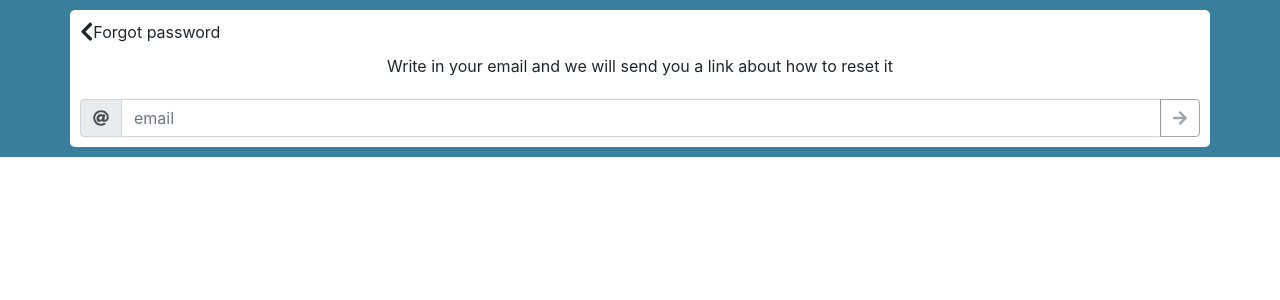
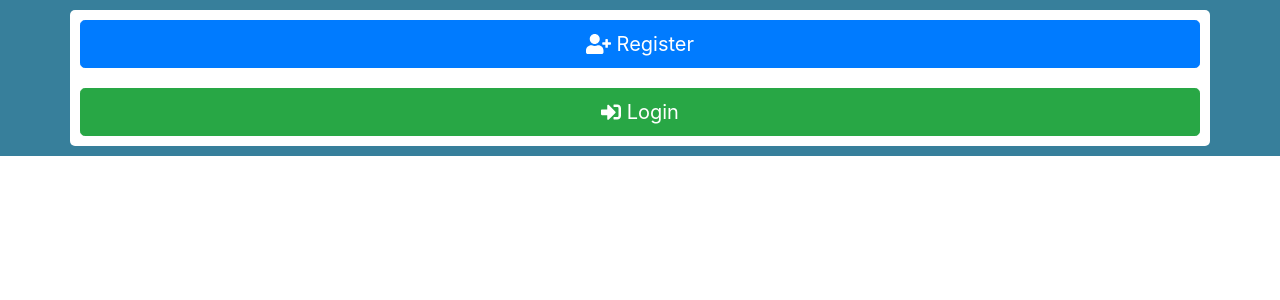
Before and after one commit to boklisten/bl-login, an Angular app: page / in a window 1280 px wide. Shown: the top 300 px of the page. Built offline with nearby package versions, Linux system fonts and the light colour scheme; what @auth0/angular-jwt, angular-2-local-storage, ngx-cookie would draw is missing.

Commit message:
refactor: no hardcoded text in html
all text is now handled dynamic by javascript

```diff
--- a/src/app/login/local-login/local-login.component.html
+++ b/src/app/login/local-login/local-login.component.html
@@ -10,30 +10,30 @@
 <div class="row">
 	<div class="col-12">
 		<div class="bl-input input-group md-3">
-			<div class="bl-input-prepend input-group-prepend" placement="bottom" ngbTooltip="Email">
+			<div class="bl-input-prepend input-group-prepend" placement="bottom" ngbTooltip="{{tooltipEmail}}">
           <span class="input-group-text">
 			  <i class="fa  fa-at" alt="email"></i>
 		  </span>
 			</div>
 			<input type="email" class="form-control" id="blEmail" [(ngModel)]="email" [email]="true"
-				   placeholder="email" (focus)="true">
+				   placeholder="{{tooltipEmail}}" (focus)="true">
 		</div>
 	</div>
 </div>
 <div class="row">
 	<div class="col-12">
 		<div class="bl-input input-group md-3">
-			<div class="bl-input-prepend input-group-prepend" placement="bottom" ngbTooltip="Password">
+			<div class="bl-input-prepend input-group-prepend" placement="bottom" ngbTooltip="{{tooltipPassword}}">
            <span class="input-group-text">
 			   <i class="fa fa-key"></i>
 		   </span>
 			</div>
-			<input type="password" class="form-control" id="blPassword" [(ngModel)]="password" placeholder="password"
+			<input type="password" class="form-control" id="blPassword" [(ngModel)]="password" placeholder="{{tooltipPassword}}"
 				   (keyup.enter)="login()">
 			<div class="input-group-append">
 				<button
 					[ngClass]="{'btn': true, 'btn-outline-secondary disabled': !showLoginButton(), 'btn-success': showLoginButton()}"
-					type="button" (click)="login()">Login
+					type="button" (click)="login()">{{loginButtonText}}
 				</button>
 			</div>
 		</div>
--- a/src/app/login/local-login/local-login.component.ts
+++ b/src/app/login/local-login/local-login.component.ts
@@ -12,12 +12,18 @@ export class LocalLoginComponent implements OnInit {
 	public password: string;
 	public warning: boolean;
 	public warningText: string;
+	public tooltipEmail: string;
+	public tooltipPassword: string;
+	public loginButtonText: string;
 
 	constructor(private _localLoginService: LocalLoginService) {
 		this.email = '';
 		this.password = '';
 		this.warning = false;
 		this.warningText = '';
+		this.tooltipEmail = 'Email';
+		this.tooltipPassword = 'Password';
+		this.loginButtonText = 'Login';
 	}
 
 	ngOnInit() {
--- a/src/app/login/login.component.html
+++ b/src/app/login/login.component.html
@@ -4,7 +4,7 @@
 	<div class="row">
 		<div class="col-12">
 			<button class="btn btn-lg btn-primary btn-block">
-				<i class="fa fa-user-plus"></i> Register
+				<i class="fa fa-user-plus"></i> {{registerButtonText}}
 			</button>
 		</div>
 	</div>
@@ -12,7 +12,7 @@
 	<div class="row">
 		<div class="col-12">
 			<button class="bl-login-button btn btn-lg btn-success btn-block" (click)="onShowLogin()">
-				<i class="fa fa-sign-in-alt"></i> Login
+				<i class="fa fa-sign-in-alt"></i> {{loginButtonText}}
 			</button>
 		</div>
 	</div>
@@ -24,14 +24,14 @@
 			<span>
 				<i class="fa fa-chevron-left fa-lg"></i>
 			</span>
-			<span>Login</span>
+			<span>{{loginTitle}}</span>
 		</div>
 	</div>
 	<bl-social-login></bl-social-login>
 
 	<div class="row">
 		<div class="col-12">
-			<p class="bl-separater">- or use your email -</p>
+			<p class="bl-separater">- {{orUseEmailText}} -</p>
 		</div>
 	</div>
 
@@ -39,7 +39,7 @@
 
 	<div class="row">
 		<div class="col-12">
-			<button class="btn btn-link bl-forgot-password-link" (click)="onShowForgotPassword()">forgot password?</button>
+			<button class="btn btn-link bl-forgot-password-link" (click)="onShowForgotPassword()">{{forgotPasswordButtonText}}</button>
 		</div>
 	</div>
 </div>
@@ -51,7 +51,7 @@
 			<span>
 				<i class="fa fa-chevron-left fa-lg"></i>
 			</span>
-			<span>Forgot password</span>
+			<span>{{forgotPasswordTitleText}}</span>
 		</div>
 	</div>
 
--- a/src/app/login/login.component.ts
+++ b/src/app/login/login.component.ts
@@ -11,11 +11,24 @@ export class LoginComponent implements OnInit {
 	public showLogin: boolean;
 	public showRegister: boolean;
 	public showForgotPassword: boolean;
+	public registerButtonText: string;
+	public loginButtonText: string;
+	public orUseEmailText: string;
+	public forgotPasswordTitleText: string;
+	public forgotPasswordButtonText: string;
+	public loginTitle: string;
 
 	constructor() {
 		this.showLogin = false;
 		this.showRegister = false;
-		this.showForgotPassword = true;
+		this.showForgotPassword = false;
+
+		this.registerButtonText = 'Register';
+		this.loginButtonText = 'Login';
+		this.loginTitle = 'Login';
+		this.forgotPasswordButtonText = 'forgot password';
+		this.forgotPasswordTitleText = 'forgot password?';
+		this.orUseEmailText = 'or use your email';
 	}
 
 
--- a/src/app/login/social-login/social-login.component.html
+++ b/src/app/login/social-login/social-login.component.html
@@ -3,7 +3,7 @@
 <div class="row">
 	<div class="col-12">
 		<a href="{{facebookLoginUrl}}">
-			<button class="bl-social-button btn btn-block btn-primary">Login with Facebook</button>
+			<button class="bl-social-button btn btn-block btn-primary">{{facebookLoginText}}</button>
 		</a>
 	</div>
 </div>
@@ -11,7 +11,7 @@
 <div class="row">
 	<div class="col-12">
 		<a href="{{googleLoginUrl}}">
-			<button class="bl-social-button btn btn-block btn-secondary">Login with Google</button>
+			<button class="bl-social-button btn btn-block btn-secondary">{{googleLoginText}}</button>
 		</a>
 	</div>
 </div>
--- a/src/app/login/social-login/social-login.component.ts
+++ b/src/app/login/social-login/social-login.component.ts
@@ -9,10 +9,14 @@ import {APP_CONFIG} from "../../app_config";
 export class SocialLoginComponent implements OnInit {
 	public facebookLoginUrl: string;
 	public googleLoginUrl: string;
+	public facebookLoginText: string;
+	public googleLoginText: string;
 
 	constructor() {
 		this.facebookLoginUrl = APP_CONFIG.url.base + '/auth/facebook';
 		this.googleLoginUrl = APP_CONFIG.url.base + '/auth/google';
+		this.facebookLoginText = 'Login with Facebook';
+		this.googleLoginText = 'Login with Google';
 	}
 
 	ngOnInit() {
```
